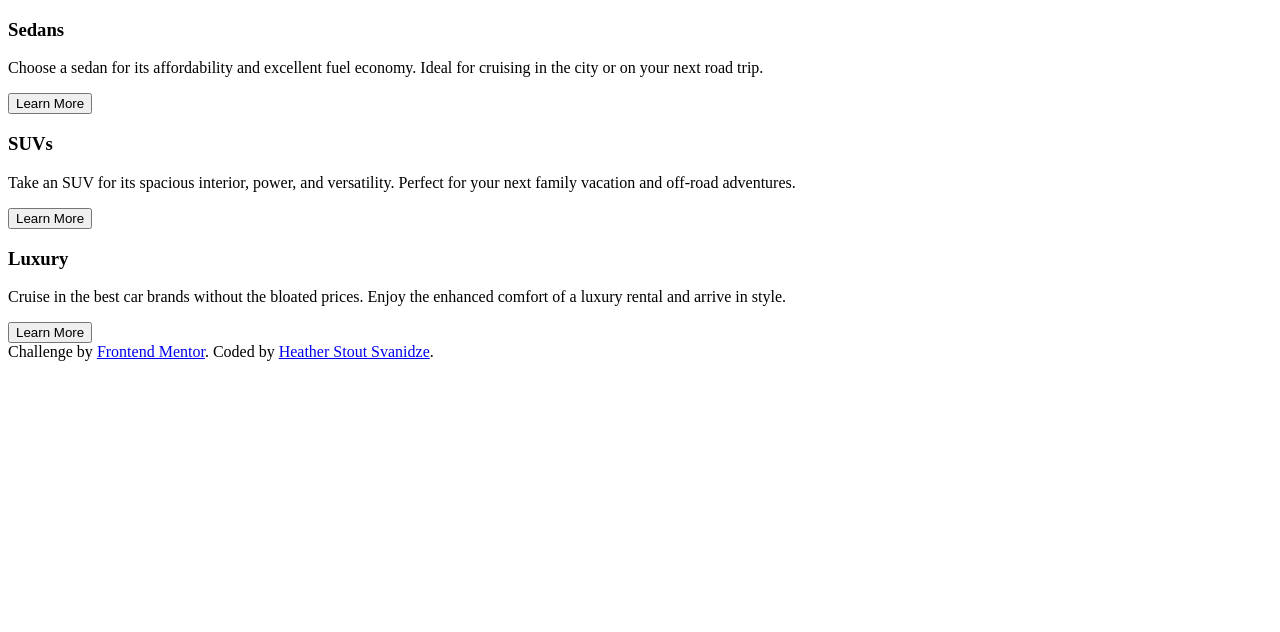
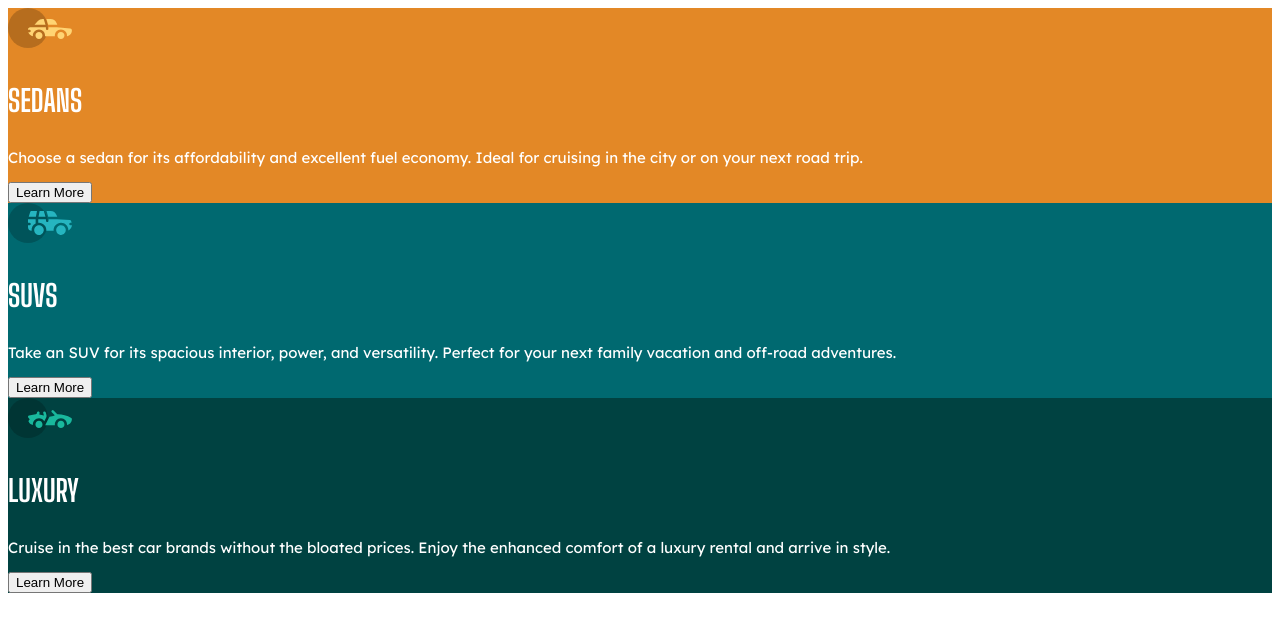
Before and after one commit to heathersvanidze/3-column-preview-card-component-main, a plain HTML site: page index.html in a window 1280 px wide. Drawn offline with Linux system fonts and the light colour scheme.

Commit message:
Styled fonts and background colors

```diff
--- a/index.html
+++ b/index.html
@@ -20,6 +20,7 @@
   <article>
     <section class="car-profile">
       <div id="sedans">
+        <img src="./images/icon-sedans.svg" alt="sedan icon"/>
         <h1>Sedans</h1>
           <p>Choose a sedan for its affordability and excellent fuel economy. Ideal for cruising in the city
   or on your next road trip.</p>
@@ -29,6 +30,7 @@
 
     <section class="car-profile">
       <div id="suvs">
+        <img src="./images/icon-suvs.svg" alt="SUV icon"/>
         <h1>SUVs</h1>
           <p>Take an SUV for its spacious interior, power, and versatility. Perfect for your next family vacation
   and off-road adventures.</p>
@@ -38,6 +40,7 @@
 
     <section class="car-profile">
     <div id="luxury">
+      <img src="./images/icon-luxury.svg" alt="luxury car icon"/>
       <h1>Luxury</h1>
         <p>Cruise in the best car brands without the bloated prices. Enjoy the enhanced comfort of a luxury
   rental and arrive in style.</p>
--- a/style.css
+++ b/style.css
@@ -1 +1,35 @@
 /*GENERAL STYLES*/
+
+html {
+    font-size:15px;
+}
+
+h1 {
+    font-family:'Big Shoulders Display', cursive;
+    font-weight:700;
+    text-transform:uppercase;
+    color:white;
+    font-size:2em;
+}
+
+p {
+    font-family:'Lexend Deca', sans-serif;
+    font-weight:400;
+    color:white;
+}
+
+#sedans {
+    background-color: #e38826;
+}
+
+#suvs {
+    background-color: #006970;
+}
+
+#luxury {
+    background-color: #004241;
+}
+
+.attribution {
+    display:none;
+}
```
